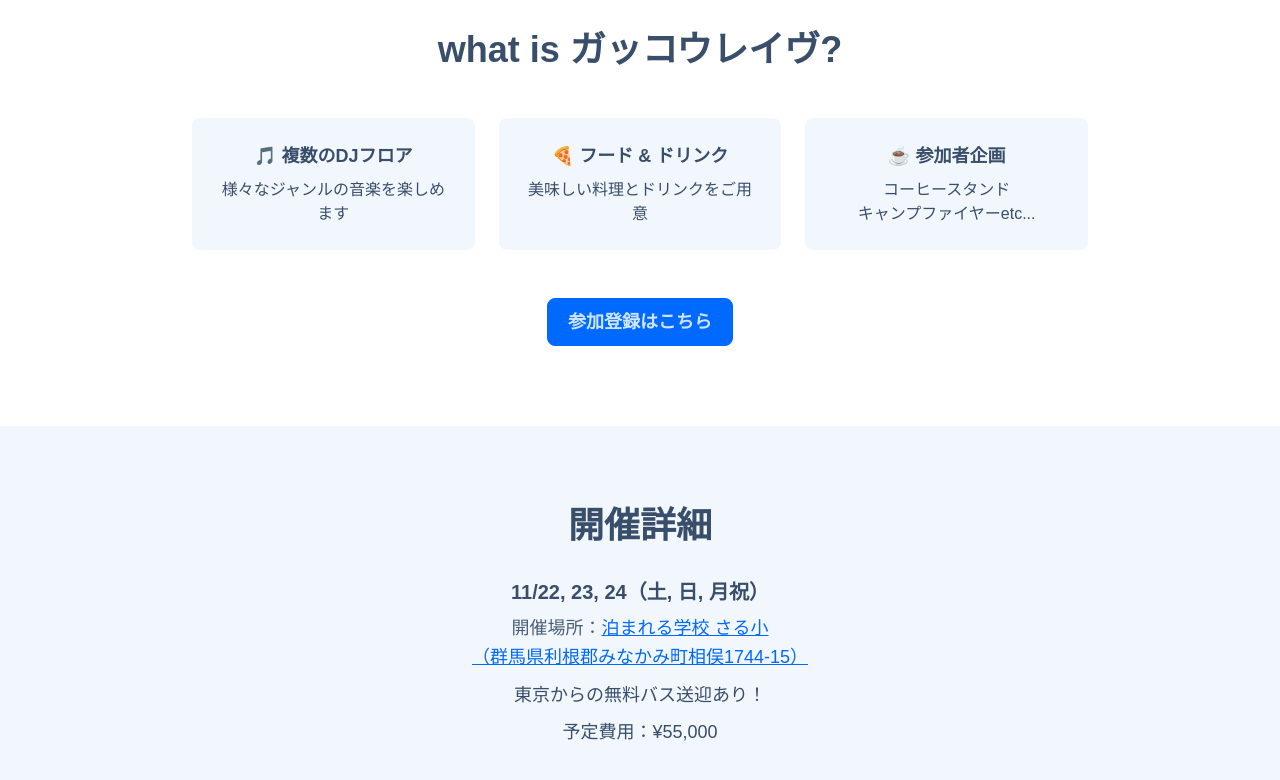
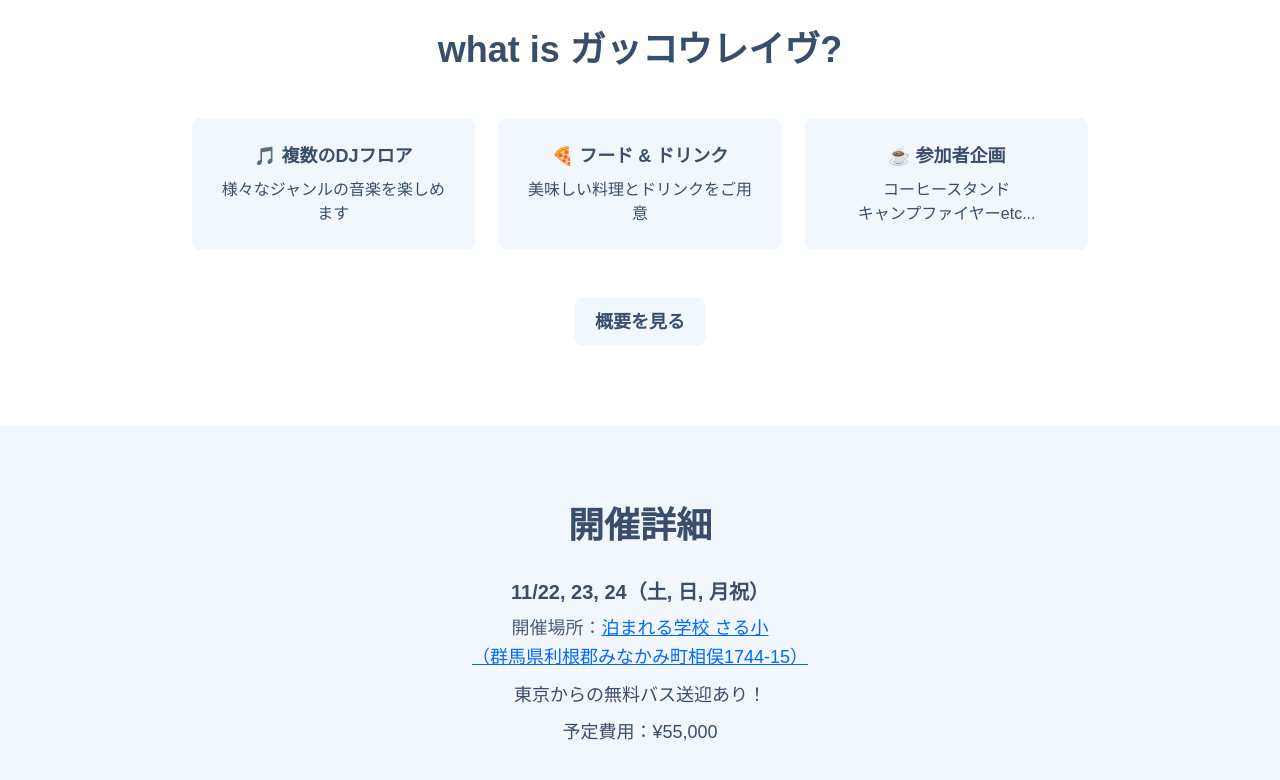
Before and after one commit to RF2034/2025, a Next.js app: page / in a window 1280 px wide. Shown: the part 914-1694 px from the top of the page. Built offline with nearby package versions, Linux system fonts and the light colour scheme; no server answers; grey boxes are pictures that could not be loaded; a web font is replaced by a local one.

Commit message:
参加者セクションの登録ボタンを「概要を見る」リンクに変更し、スタイルを調整

```diff
--- a/src/app/page.tsx
+++ b/src/app/page.tsx
@@ -70,7 +70,7 @@ export default async function Home() {
             </div>
 
             <div className="mt-12 flex justify-center">
-              <RegistrationButton size="lg" />
+              <Link href="/about" className="btn btn-lg">概要を見る</Link>
             </div>
           </div>
         </section>
```
